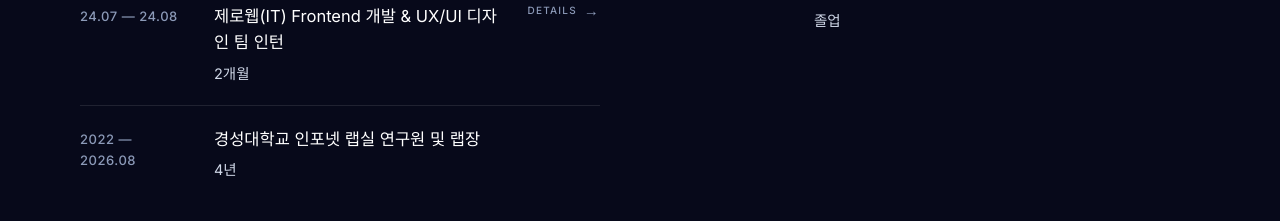
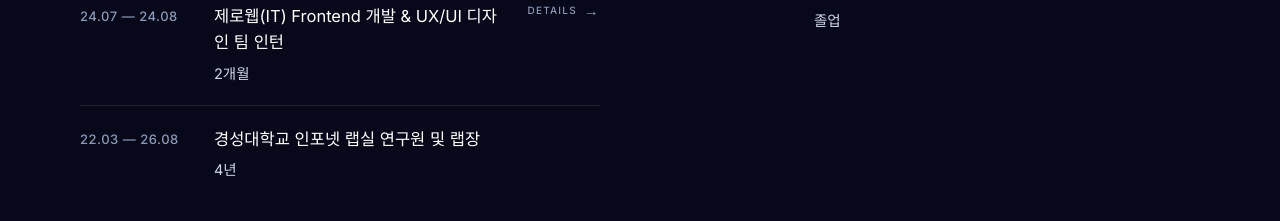
Before and after one commit to hyuniii0920/_hyuni_s2, a React (Vite) app: page / in a window 1280 px wide. Shown: the part 2525-2746 px from the top of the page. Built offline with nearby package versions, Linux system fonts and the light colour scheme.

Commit message:
Update research career dates

```diff
--- a/src/components/Career.jsx
+++ b/src/components/Career.jsx
@@ -70,7 +70,7 @@ const careers = [
     },
   },
   {
-    date: '2022 — 2026.08',
+    date: '22.03 — 26.08',
     title: '경성대학교 인포넷 랩실 연구원 및 랩장',
     sub: '4년',
   },
```
